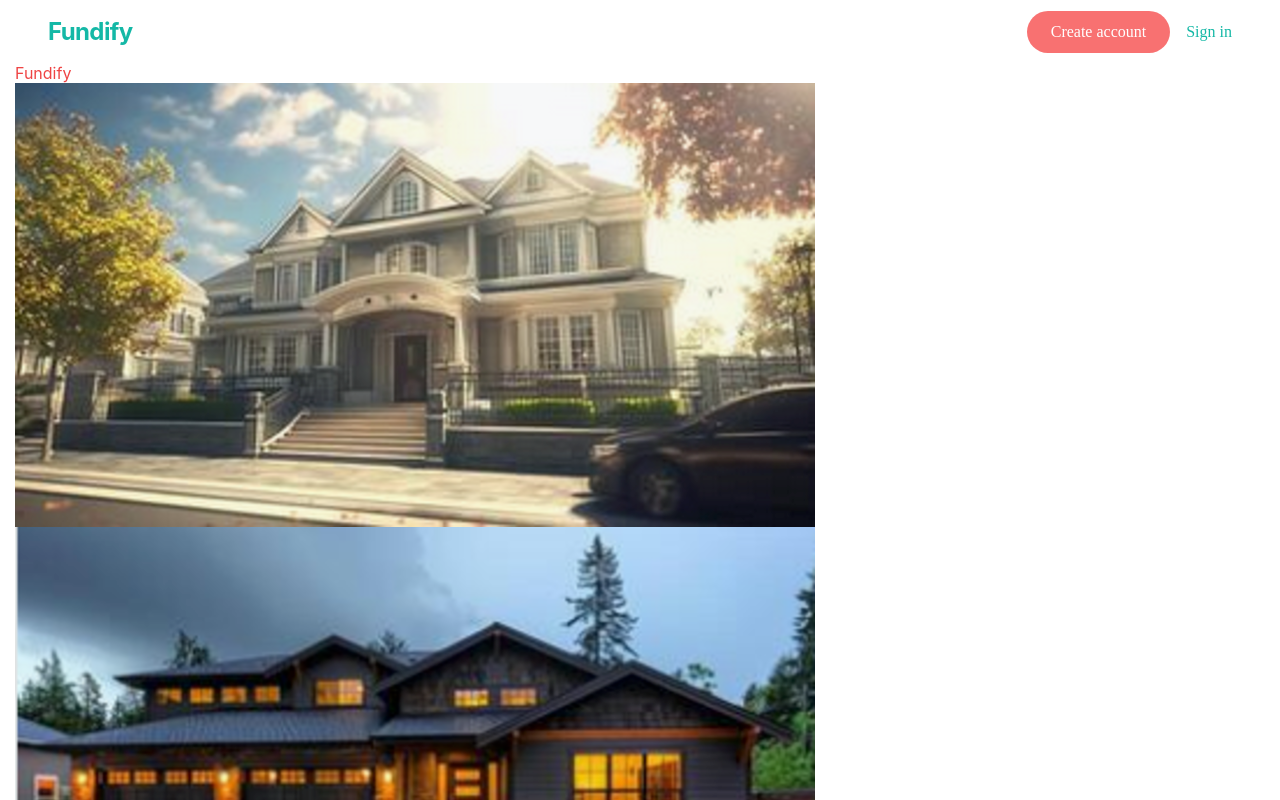
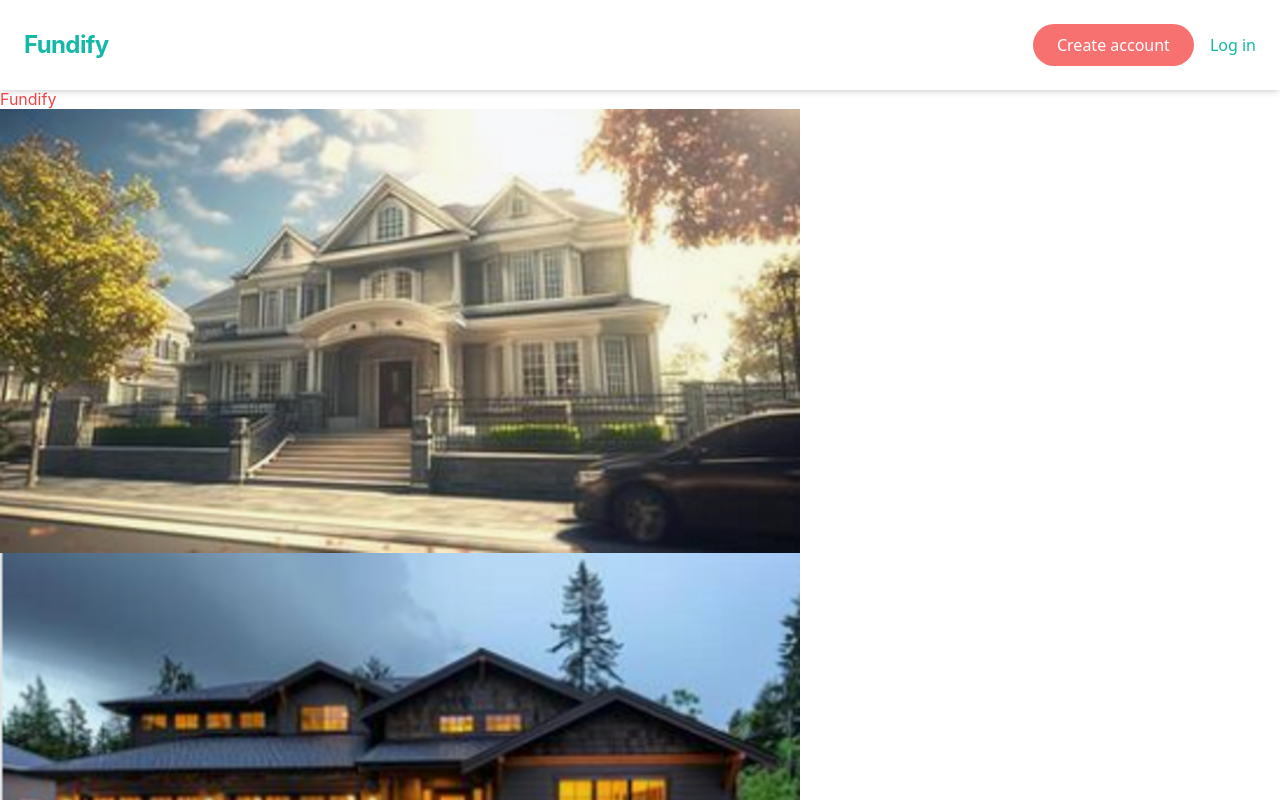
Before and after one commit to merinnaa/mortgage-application, a React (Create React App) app in the folder frontend/: page / in a window 1280 px wide. Shown: the top 800 px of the page. Built offline with nearby package versions, Linux system fonts and the light colour scheme; no server answers.

Commit message:
header responsive css added

```diff
--- a/frontend/package.json
+++ b/frontend/package.json
@@ -8,6 +8,7 @@
     "@testing-library/jest-dom": "^6.6.3",
     "@testing-library/react": "^16.2.0",
     "@testing-library/user-event": "^13.5.0",
+    "lucide-react": "^0.487.0",
     "react": "^19.0.0",
     "react-dom": "^19.0.0",
     "react-router-dom": "^7.4.0",
--- a/frontend/src/App.jsx
+++ b/frontend/src/App.jsx
@@ -13,6 +13,7 @@ import Register from './components/Register';
 import Dashboard from './components/Dashboard';
 import Front from './components/Front';
 import Header from './components/Header';
+import Footer from './components/Footer';
 
 function App() {
   const [isAuthenticated, setIsAuthenticated] = useState(false);
@@ -43,9 +44,10 @@ function App() {
 
   return (
     <Fragment>
-      <Router>
+
+      <Router >
       <Header/>
-        <div className='container'>
+        <div >
           <ToastContainer/>
           <Routes>
 
@@ -56,8 +58,10 @@ function App() {
 
           </Routes>
 
+
+
         </div>
-
+        <Footer />
       </Router>
 
     </Fragment>
--- /dev/null
+++ b/frontend/src/components/Footer.jsx
@@ -0,0 +1,24 @@
+import {React, useState} from 'react'
+import { Link } from 'react-router-dom'
+
+const Footer = () => {
+const [email,setEmail] = useState('')
+
+const handleSubmit = (e) => {
+
+  e.preventDefault();
+  console.log('email:', email)
+  setEmail('');
+
+};
+
+  return (
+
+   <footer>
+    footer
+   </footer>
+
+  )
+}
+
+export default Footer
--- a/frontend/src/components/Header.jsx
+++ b/frontend/src/components/Header.jsx
@@ -1,19 +1,64 @@
-import React from 'react'
-import { Link } from 'react-router-dom'
+import React, { useState } from 'react';
+import { Link } from 'react-router-dom';
+import { Menu, X } from 'lucide-react';
+
 const Header = () => {
+  const [isOpen, setIsOpen] = useState(false);
+
   return (
-    <nav className="w-full h-16 px-12 bg-white inline-flex justify-between items-center">
+    <header className="w-full bg-white px-6 py-4 shadow-md">
+      <div className="max-w-screen-xl mx-auto flex justify-between items-center">
 
-<div className="text-center justify-center text-teal-500 text-2xl font-bold font-['Inter'] leading-9 tracking-tight">Fundify</div>
-<div className="flex justify-start items-center gap-4">
-<div className="px-6 py-2.5 bg-red-400 rounded-[48px] flex justify-center items-center gap-2.5">
-<Link to="/register" className="justify-start text-white text-base font-['SF_Pro'] leading-snug">Create account</Link>
-</div>
-<Link to="/login" className="justify-start text-teal-500 text-base font-['SF_Pro'] leading-snug">Sign in</Link>
-</div>
+        <div className="text-teal-500 text-2xl font-bold leading-9 tracking-tight font-inter">
+          Fundify
+        </div>
 
-    </nav>
-  )
-}
 
-export default Header
+        <div className="hidden md:flex items-center gap-4">
+          <Link
+            to="/register"
+            className="px-6 py-2.5 bg-red-400 rounded-full text-white text-base leading-snug font-sans hover:bg-red-500 transition"
+          >
+            Create account
+          </Link>
+          <Link
+            to="/login"
+            className="text-teal-500 text-base leading-snug font-sans hover:underline"
+          >
+            Log in
+          </Link>
+        </div>
+
+        {/* Hamburger icon for mobile */}
+        <button
+          className="md:hidden text-teal-500"
+          onClick={() => setIsOpen(!isOpen)}
+        >
+          {isOpen ? <X size={28} /> : <Menu size={28} />}
+        </button>
+      </div>
+
+      {/* Mobile menu dropdown */}
+      {isOpen && (
+        <div className="md:hidden mt-4 px-6 flex flex-col gap-4 bg-white border-t pt-4 ">
+          <Link
+            to="/register"
+            className="block w-full py-2 bg-red-400 text-white rounded-full  text-center hover:bg-red-500 transition"
+            onClick={() => setIsOpen(false)}
+          >
+            Create account
+          </Link>
+          <Link
+            to="/login"
+            className="block w-full text-teal-500 text-center"
+            onClick={() => setIsOpen(false)}
+          >
+            Log in
+          </Link>
+        </div>
+      )}
+    </header>
+  );
+};
+
+export default Header;
--- a/frontend/src/index.css
+++ b/frontend/src/index.css
@@ -1,3 +1,14 @@
 @tailwind base;
 @tailwind components;
 @tailwind utilities;
+
+body {
+
+    display: flex;
+    flex-direction: column;
+    min-height: 100vh;
+
+}
+main {
+  flex: 1;
+}
--- a/frontend/tailwind.config.js
+++ b/frontend/tailwind.config.js
@@ -2,7 +2,9 @@
 module.exports = {
   content: ["./src/**/*.{js,jsx,ts,tsx}", "./index.html"],
   theme: {
+
     extend: {},
   },
+
   plugins: [],
 }
```
Also changed, not shown: 1 other file (tests, documents, lock files or other folders).
